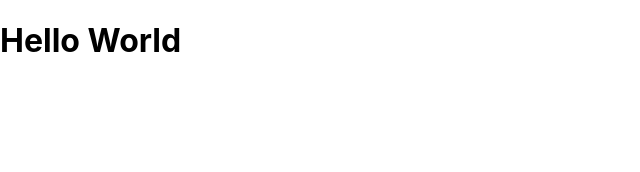
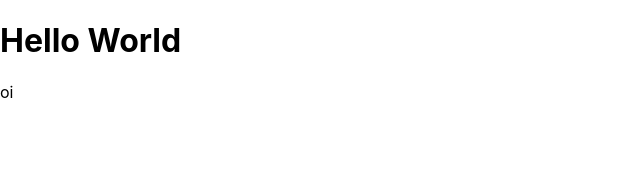
Before and after one commit to luismenslin/blackjack, a React (Create React App) app: page / in a window 1280 px wide. Shown: the top 172 px of the page, without its empty margins (0-640 px from the left). Built offline with nearby package versions, Linux system fonts and the light colour scheme.

Commit message:
feat: criando componente carta

```diff
--- /dev/null
+++ b/src/App/Components/Card/Card.tsx
@@ -0,0 +1,9 @@
+import "./Card.css"
+
+const Card = () => {
+    return (
+        <div><p>
+            oi</p></div>
+    )
+}
+export default Card
--- /dev/null
+++ b/src/App/Components/Card/index.tsx
@@ -0,0 +1,3 @@
+import Card from "./Card"
+
+export default Card
--- a/src/App/MainPage.tsx
+++ b/src/App/MainPage.tsx
@@ -1,11 +1,14 @@
 import React from 'react';
 import './MainPage.module.scss';
+import Card from "./Components/Card";
 
 const MainPage = () => {
   return (
     <div className="App">
       <h1>Hello World</h1>
+        <Card/>
     </div>
+
   );
 }
 
```
Also changed, not shown: src/App/Components/Card/Card.css (added).
